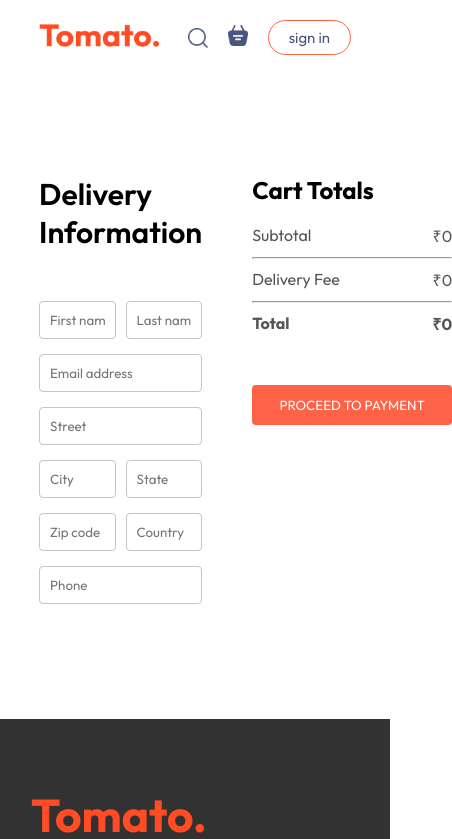
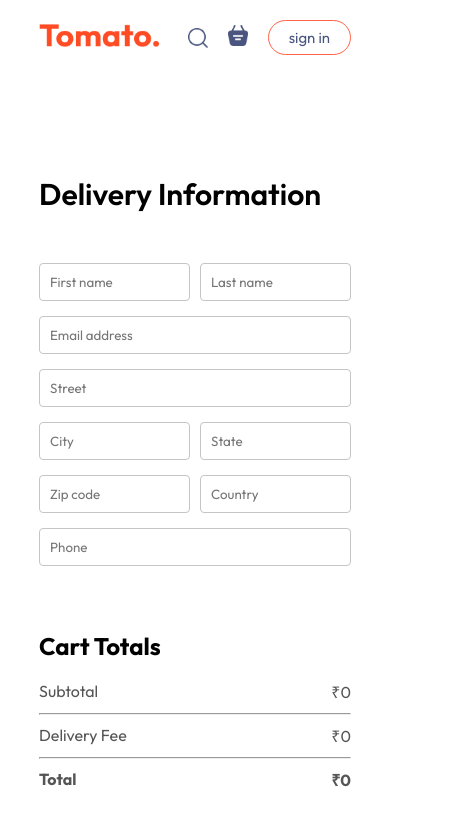
Before and after one commit to KanakYadav001/Food-Website, a React (Vite) app: page /order in a window 390 px wide. Shown: the top 839 px of the page, 452 px wide, since content can reach past the window. Built offline with nearby package versions, Linux system fonts and the light colour scheme.

Commit message:
some changes

```diff
--- a/src/pages/PlaceOrder/PlaceOrder.css
+++ b/src/pages/PlaceOrder/PlaceOrder.css
@@ -38,3 +38,10 @@
 .place-order .cart-total button{
     margin-top: 30px;
 }
+
+@media (max-width:750px) {
+    .place-order{
+        display: flex;
+        flex-direction: column;
+    }
+}
```
